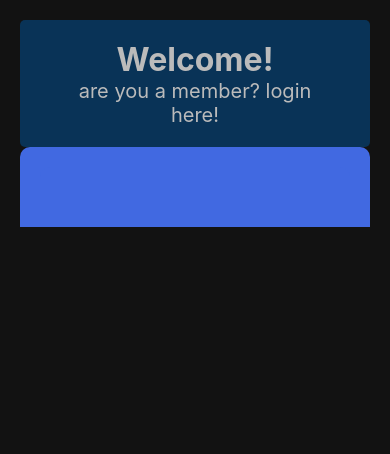
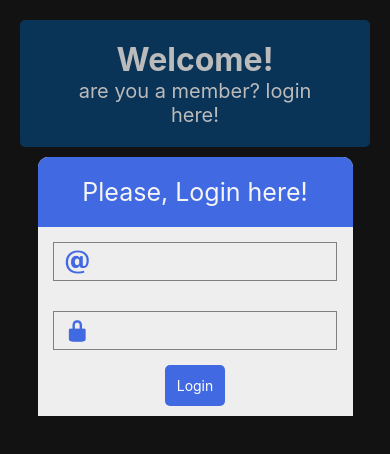
Before and after one commit to amani9300/react-native-2-authentification, a React Native app: screen / in a window 390 px wide. Shown: the top 454 px of the page. Built offline with nearby package versions, Linux system fonts and the light colour scheme.

Commit message:
7 - ajout d'un HOC card (part 2)

```diff
--- a/App.js
+++ b/App.js
@@ -4,25 +4,26 @@ import Header from './components/Header/Header';
 import Input from './components/Ui/Input/Input';
 import { Entypo } from '@expo/vector-icons';
 import Card from './components/hoc/Card';
+import Button from './components/Ui/Button/Button';
 
 export default function App() {
   return (
     <View style={styles.container}>
       <Header />
 
+      <Card header='Please, Login here!'>
+        <Input>
+          <Entypo name='email' size={24} color='royalblue' />
+        </Input>
 
-      <Card>
+        <Input>
+          <Entypo name='lock' size={24} color='royalblue' />
+        </Input>
 
+        <Button>Login</Button>
       </Card>
 
 
-      {/* <Input>
-        <Entypo name='email' size={24} color='royalblue' />
-      </Input>
-
-      <Input>
-        <Entypo name='lock' size={24} color='royalblue' />
-      </Input> */}
 
 
     </View>
--- /dev/null
+++ b/components/Ui/Button/Button.jsx
@@ -0,0 +1,22 @@
+import { StyleSheet, Text, TouchableOpacity } from 'react-native'
+import React from 'react'
+
+const Button = ({children}) => {
+    return (
+        <TouchableOpacity style={styles.btn}>
+            <Text style={{color:'white'}}>{children}</Text>
+        </TouchableOpacity>
+    )
+}
+
+export default Button
+
+const styles = StyleSheet.create({
+    btn: {
+        backgroundColor: 'royalblue',
+        padding: 12,
+        borderRadius: 5,
+        fontSize: 25
+    },
+
+})
--- a/components/hoc/Card.jsx
+++ b/components/hoc/Card.jsx
@@ -3,7 +3,7 @@ import React from 'react'
 
 const Card = ({ children, header }) => {
     return (
-        <View style={styles.header}>
+        <View style={styles.container}>
             <Text style={styles.header}>{header}</Text>
             {children}
         </View>
@@ -22,7 +22,9 @@ const styles = StyleSheet.create({
         maxWidth: 600,
         width: '90%',
         borderTopRightRadius: 10,
-        borderTopLeftRadius: 10
+        borderTopLeftRadius: 10,
+        paddingBottom:10,
+        marginVertical: 10
     },
     header: {
         backgroundColor: 'royalblue',
```
